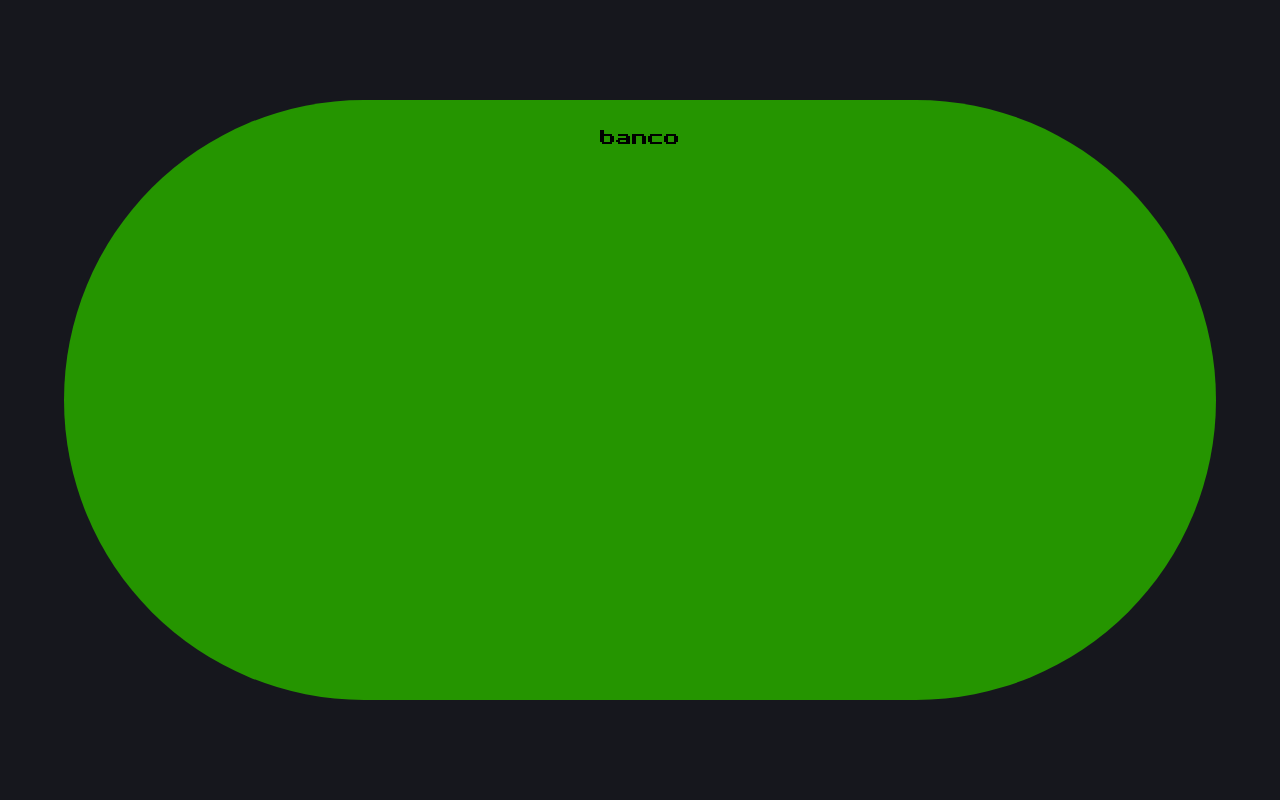
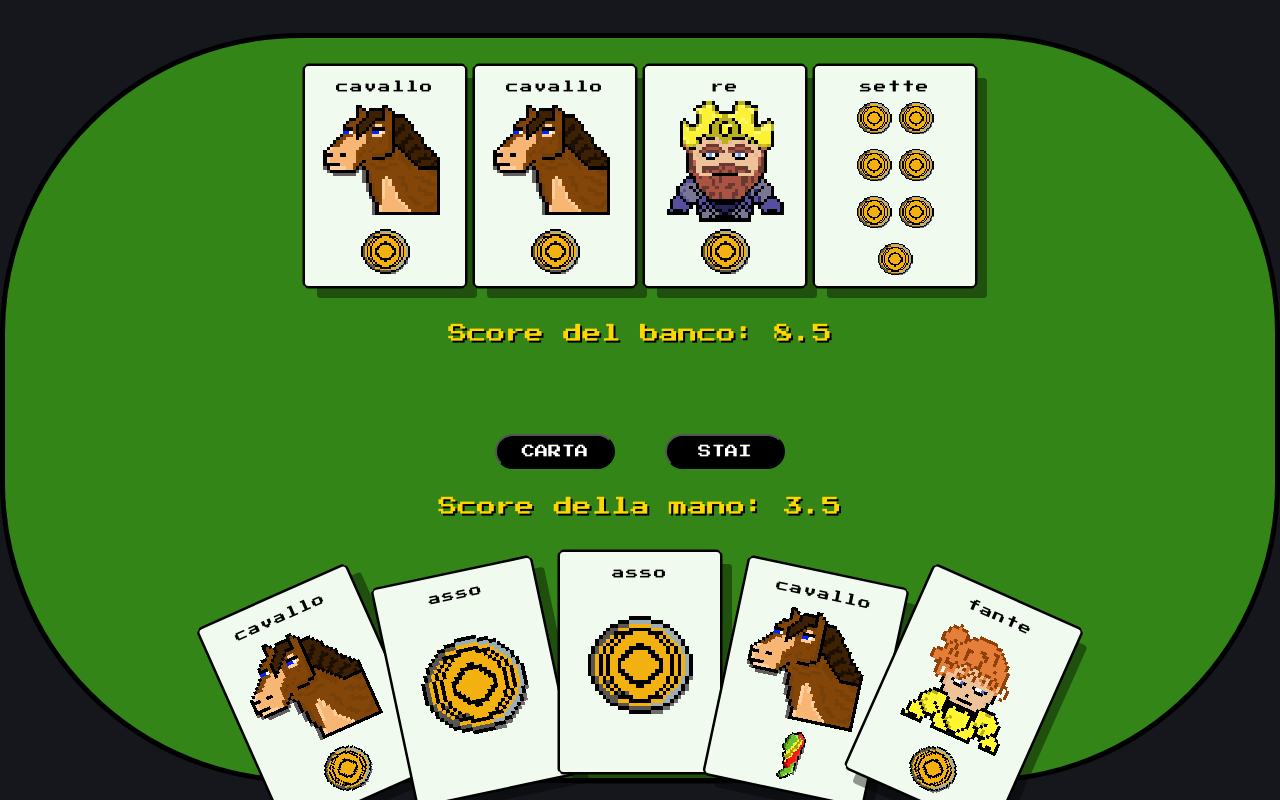
Before and after one commit to Peenguino/retroHalfSeven, a React (Vite) app: page /playingpage in a window 1280 px wide. Built offline with nearby package versions, Linux system fonts and the light colour scheme.

Commit message:
improved table ui, adding dealer component

```diff
--- a/package.json
+++ b/package.json
@@ -6,6 +6,7 @@
   "scripts": {
     "dev": "vite",
     "build": "tsc -b && vite build",
+    "lan_dev": "vite --host",
     "lint": "eslint .",
     "preview": "vite preview"
   },
--- a/src/cardComponents/playingCard.css
+++ b/src/cardComponents/playingCard.css
@@ -23,8 +23,7 @@
   box-sizing: border-box;
 }
 
-.card-container:hover { transform: translateY(-10px) scale(1.02); }
-.card-container:active { transform: scaleX(1.1) scaleY(0.9) translateY(0); }
+.card-container:hover { transform: translateY(-10px) scale(1.05); }
 
 /* === Gestione Classi CSS per testo carta (.top) ed eventuale seme (.bottom) */
 
--- /dev/null
+++ b/src/userInterfaceComponents/dealerComponent.css
@@ -0,0 +1,7 @@
+.hand-container {
+  display: flex;
+  justify-content: center;
+  align-items: flex-end;
+  height: 250px;
+  margin-top: auto;
+}
--- /dev/null
+++ b/src/userInterfaceComponents/dealerComponent.tsx
@@ -0,0 +1,15 @@
+import PlayingCard from '../cardComponents/playingCard';
+import { type CardProps } from '../cardComponents/types';
+import './dealerComponent.css';
+
+interface DealerProps {
+  cards: CardProps[];
+}
+
+export default function DealerHand({cards}: DealerProps) {
+    return <>
+        {cards.map((card) => {
+            return <PlayingCard rank={card.rank} suit={card.suit} />
+        })}
+    </>
+}
--- /dev/null
+++ b/src/userInterfaceComponents/handComponent.css
@@ -0,0 +1,8 @@
+.hand-container {
+  display: flex;
+  justify-content: center;
+  align-items: flex-end;
+  height: 250px;
+  margin-top: auto;
+  transform-origin:  center;
+}
--- /dev/null
+++ b/src/userInterfaceComponents/handComponent.tsx
@@ -0,0 +1,35 @@
+import PlayingCard from '../cardComponents/playingCard';
+import { type CardProps } from '../cardComponents/types';
+import './handComponent.css';
+
+interface HandProps {
+  cards: CardProps[];
+}
+
+export default function Hand({ cards }: HandProps) {
+  const totalCards = cards.length;
+  // gradi di rotazione tra una carta e l'altra
+  const angleStep = 12;
+
+  return (
+    <div className="hand-container">
+
+      {cards.map((card, index) => {
+        // calcola dinamicamente altezza e rotazione carte in base alla quantità
+        const middleIndex = (totalCards - 1) / 2;
+        const rotation = (index - middleIndex) * angleStep;
+        const translateY = Math.abs(index - middleIndex) * 20;
+
+        return (
+          <div
+            style={{
+              transform: `rotate(${rotation}deg) translateY(${translateY}px)`,
+            }}
+          >
+            <PlayingCard rank={card.rank} suit={card.suit} />
+          </div>
+        );
+      })}
+    </div>
+  );
+}
--- a/src/userInterfaceComponents/homePage.tsx
+++ b/src/userInterfaceComponents/homePage.tsx
@@ -1,5 +1,5 @@
 export default function Homepage() {
     return <>
-
+       home
     </>
 }
--- a/src/userInterfaceComponents/playingPage.css
+++ b/src/userInterfaceComponents/playingPage.css
@@ -9,19 +9,98 @@
 
 .table-container {
     color: #000000;
-    background-color: #259500;
-    width: 90vw;
-    height: 600px;
+    background-color: #338518;
+    width: 1600px;
+    height: 750px;
+    border-radius: 300px;
 
-    border-radius: 1000px;
+    border: 5px solid #000000;
 
+    margin-top: 15px;
+    position: relative;
+    font-family: 'Press Start 2P', cursive;
+
+    /* --- gestione griglia a nominativi definiti --- */
+    display: grid;
+    /* 5 righe: top (banco), mid-4 (punteggio banco), mid-3 (monete), mid-2 (azioni), mid-1 (punteggio), bottom (giocatore)*/
+    grid-template-rows: 3fr 1fr 0.5fr 0.8fr 0.5fr 1fr;
+    /* 3 colonne */
+    grid-template-columns: 1fr 2fr 1fr;
+    /* definizione nominativi per la griglia */
+    grid-template-areas:
+        "top-left  top-center  top-right"
+        "mid4-left  mid4-center  mid4-right"
+        "mid3-left  mid3-center  mid3-right"
+        "mid2-left  mid2-center  mid2-right"
+        "mid1-left  mid1-center  mid1-right"
+        "bottom-left  bottom-center  bottom-right";
+}
+
+/* area monete */
+.score-coins {
+    grid-area: mid3-center;
     display: flex;
     justify-content: center;
-    align-items: flex-start;
-    padding-top: 30px;
+    align-items: center;
+}
 
-    position: relative;
-    overflow: hidden;
+/* area score player */
+.score-area {
+    grid-area: mid1-center;
+    display: flex;
+    justify-content: center;
+    align-items: center;
+    color: #ffd700;
+    font-size: 1.2rem;
+    text-shadow: 2px 2px #000;
+}
 
-    font-family: 'Press Start 2P', cursive;
+/* area bottoni */
+.actions-area {
+    grid-area: mid2-center;
+    display: flex;
+    flex-direction: row;
+    align-items: center;
+    justify-content: center;
+    gap: 50px;
 }
+
+/* area giocatore */
+.player-area {
+    grid-area: bottom-center;
+    display: flex;
+    justify-content: center;
+    align-items: flex-end;
+}
+
+/* area banco */
+.dealer-area {
+    grid-area: top-center;
+    display: flex;
+    justify-content: center;
+    align-items: flex-end;
+}
+
+/* area score banco */
+.dealer-score-area {
+    grid-area: mid4-center;
+    display: flex;
+    justify-content: center;
+    align-items: center;
+    color: #ffd700;
+    font-size: 1.2rem;
+    text-shadow: 2px 2px #000;
+}
+
+.playing_button {
+    color: #fff;
+    width: 120px;
+    height: 35px;
+    border-radius: 40px;
+
+    background-color: #000000;
+    font-family: 'Press Start 2P';
+}
+
+.playing_button:hover { transform: scale(1.10); }
+.playing_button:active { transform: scaleX(0.9) scaleY(0.9) }
--- a/src/userInterfaceComponents/playingPage.tsx
+++ b/src/userInterfaceComponents/playingPage.tsx
@@ -1,13 +1,91 @@
 import './playingPage.css'
+import Hand from './handComponent'
+import DealerHand from './dealerComponent';
+import { type CardProps } from '../cardComponents/types';
+import './handComponent.css';
 
-function TableContainer() {
-    return <div className='table-container'>
-        banco
-    </div>
+interface HandProps {
+  cards: CardProps[];
+  owner: string
+}
+
+// Mockup di carte banco per testare il componente
+const dealerCards = [
+  { rank: "9", suit: "denari" },
+  { rank: "9", suit: "denari" },
+  { rank: "10", suit: "denari" },
+  { rank: "7", suit: "denari" },
+];
+
+// Mockup di una mano di carte per testare il componente
+const myCards = [
+  { rank: "9", suit: "denari" },
+  { rank: "1", suit: "denari" },
+  { rank: "1", suit: "denari" },
+  { rank: "9", suit: "bastoni" },
+  { rank: "8", suit: "denari" },
+];
+
+function ActionButton({ buttonType }: { buttonType: string }) {
+    return <button className='playing_button'>
+        {buttonType}
+    </button>
+}
+
+function ScoreVisualizer({ cards, owner }: HandProps) {
+
+    function calculateScore() {
+        return cards.reduce((acc, card) => {
+            const value = (card.rank === "8" || card.rank === "9" || card.rank === "10")
+                ? 0.5
+                : parseInt(card.rank)
+            return acc + value
+        }, 0)
+    }
+
+    return (
+        <>
+        { owner === "Player"
+            ?  `Score della mano: ${calculateScore()}`
+            :  `Score del banco: ${calculateScore()}`
+        }
+        </>
+    )
+}
+
+function TableContainer({ playerCards, dealerCards }: { playerCards: CardProps[], dealerCards: CardProps[] }) {
+    return (
+      <div className='table-container'>
+
+        <div className='dealer-area'>
+            <DealerHand cards={dealerCards} />
+        </div>
+
+        <div className='dealer-score-area'>
+            <ScoreVisualizer cards={dealerCards} owner='Dealer' />
+        </div>
+
+        <div className='score-area'>
+            <ScoreVisualizer cards={playerCards} owner='Player' />
+        </div>
+
+        <div className="actions-area">
+            <ActionButton buttonType="CARTA" />
+            <ActionButton buttonType="STAI" />
+        </div>
+
+        <div className="player-area">
+            <Hand cards={playerCards} />
+        </div>
+
+      </div>
+    );
 }
 
 export default function Playingpage() {
-    return <div className='outer-container'>
-        <TableContainer/>
-    </div>
+    return (
+        <div className='outer-container'>
+            <TableContainer playerCards={myCards} dealerCards={dealerCards}/>
+        </div>
+    );
 }
```
